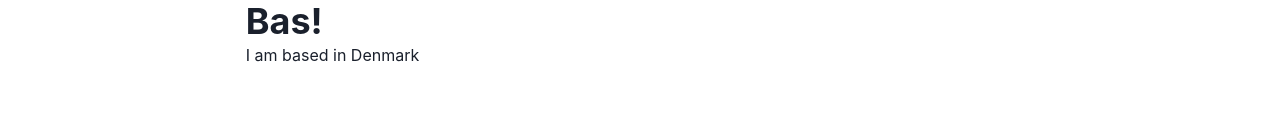
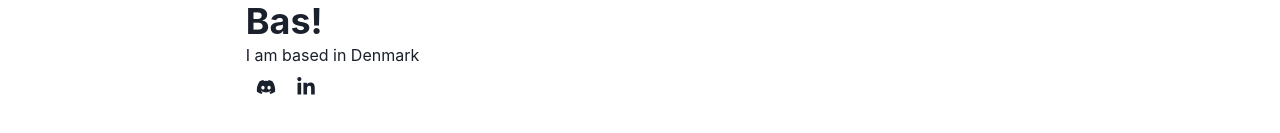
Before and after one commit to TimurBas/TimurBas.dev, a Next.js app: page / in a window 1280 px wide. Shown: the part 357-490 px from the top of the page. Built offline with nearby package versions, Linux system fonts and the light colour scheme.

Commit message:
added discord and linkedin icons

```diff
--- a/components/hero/presentation/Biography.tsx
+++ b/components/hero/presentation/Biography.tsx
@@ -1,12 +1,48 @@
-import { Box, Heading, Text } from "@chakra-ui/react"
+import { Box, Heading, IconButton, Link, Text, useClipboard, useToast } from "@chakra-ui/react"
+import { FaDiscord, FaLinkedinIn } from "react-icons/fa"
+import NextLink from "next/link"
+import React from "react"
 
 const Biography = () => {
+    const { onCopy } = useClipboard("Timur#5001")
+    const toast = useToast()
+
+    const addToast = () => {
+        toast({
+            description: "Copied Discord Id", containerStyle: {
+
+            }
+        })
+    }
+
+    const copyDiscordId = () => {
+        onCopy()
+        addToast()
+    }
+
     return (
         <Box>
             <Heading>
                 Hi, I'm Timur Bas!
             </Heading>
             <Text>I am based in Denmark</Text>
+            <IconButton
+                variant='ghost'
+                aria-label='Call Sage'
+                fontSize='20px'
+                icon={<FaDiscord />}
+                onClick={copyDiscordId}
+            />
+            <NextLink href="https://www.linkedin.com/in/timurbas" passHref>
+                <Link style={{ textDecoration: "none", boxShadow: "none" }} isExternal={true}>
+                    <IconButton
+                        variant='ghost'
+                        aria-label='Call Sage'
+                        fontSize='20px'
+                        icon={<FaLinkedinIn />}
+                    />
+                </Link>
+            </NextLink>
         </Box>
     )
 }
--- a/components/navigation/ColorSwitch.tsx
+++ b/components/navigation/ColorSwitch.tsx
@@ -6,9 +6,9 @@ const ColorSwitch = () => {
 
     return (
         colorMode === "light" ?
-            <IconButton _hover={{ filter: "invert(20%)" }} transition="ease 0.4s" aria-label="switch" bg="rgb(32,32,35)" borderRadius={5} icon={<MoonIcon color="orange.300" w={6} h={6} />} onClick={toggleColorMode} _focus={{ boxShadow: "none", }} />
+            <IconButton _hover={{ filter: "invert(20%)" }} transition="ease 0.2s" aria-label="switch" bg="rgb(32,32,35)" borderRadius={5} icon={<MoonIcon color="orange.300" w={6} h={6} />} onClick={toggleColorMode} _focus={{ boxShadow: "none", }} />
             :
-            <IconButton _hover={{ filter: "invert(20%)" }} transition="ease 0.4s" aria-label="switch" bg="orange.300" borderRadius={5} icon={<SunIcon color="blackAlpha.700" w={6} h={6} />} onClick={toggleColorMode} _focus={{ boxShadow: "none", }} />
+            <IconButton _hover={{ filter: "invert(20%)" }} transition="ease 0.2s" aria-label="switch" bg="orange.300" borderRadius={5} icon={<SunIcon color="blackAlpha.700" w={6} h={6} />} onClick={toggleColorMode} _focus={{ boxShadow: "none", }} />
     )
 }
 
--- a/package.json
+++ b/package.json
@@ -16,7 +16,8 @@
     "framer-motion": "^6.2.8",
     "next": "12.1.4",
     "react": "18.0.0",
-    "react-dom": "18.0.0"
+    "react-dom": "18.0.0",
+    "react-icons": "^4.3.1"
   },
   "devDependencies": {
     "@types/node": "17.0.23",
--- a/pages/_app.tsx
+++ b/pages/_app.tsx
@@ -3,6 +3,7 @@ import type { AppProps } from 'next/app'
 import Layout from "../components/shared/Layout"
 import theme from "../styles/Theme"
 import '../styles/globals.scss'
+import { Head } from "next/document"
 
 function MyApp({ Component, pageProps }: AppProps) {
   return (
```
Also changed, not shown: 2 other files (tests, documents, lock files or other folders).
